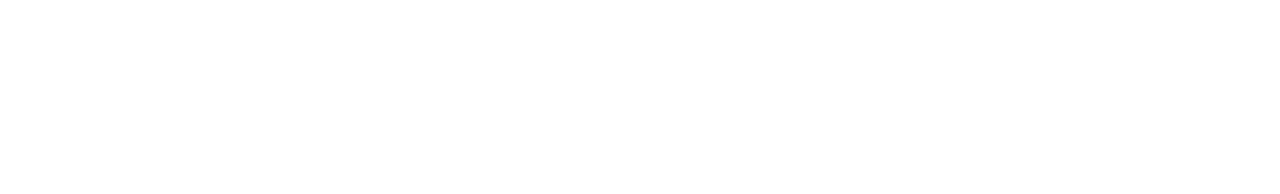
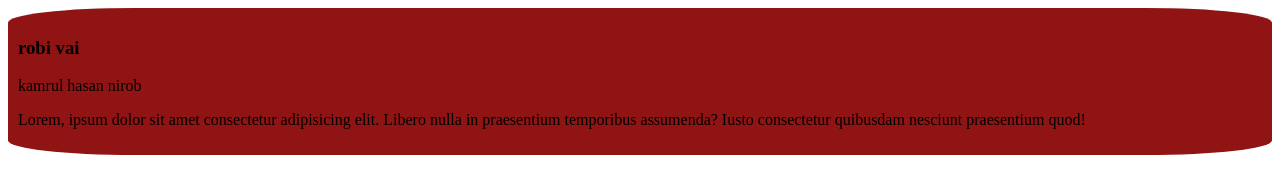
Before and after one commit to hnirob/my-first-github-repo, a plain HTML site: page index.html in a window 1280 px wide. Drawn offline with Linux system fonts and the light colour scheme.

Commit message:
added the robi va

```diff
--- a/index.html
+++ b/index.html
@@ -3,9 +3,15 @@
 <head>
    <meta charset="UTF-8">
    <meta name="viewport" content="width=device-width, initial-scale=1.0">
-   <title>my first</title>
+   <title>my first website</title>
+   <link rel="stylesheet" href="style/blog.css">
 </head>
 <body>
+   <div>
+      <h3>robi vai</h3>
+   <p>kamrul hasan nirob</p>
+   <p>Lorem, ipsum dolor sit amet consectetur adipisicing elit. Libero nulla in praesentium temporibus assumenda? Iusto consectetur quibusdam nesciunt praesentium quod!</p>
+   </div>
 
 </body>
 </html>
--- /dev/null
+++ b/style/blog.css
@@ -0,0 +1,5 @@
+div{
+   background: rgb(145, 20, 20);
+   padding: 10px;
+   border-radius: 10%;
+}
```
